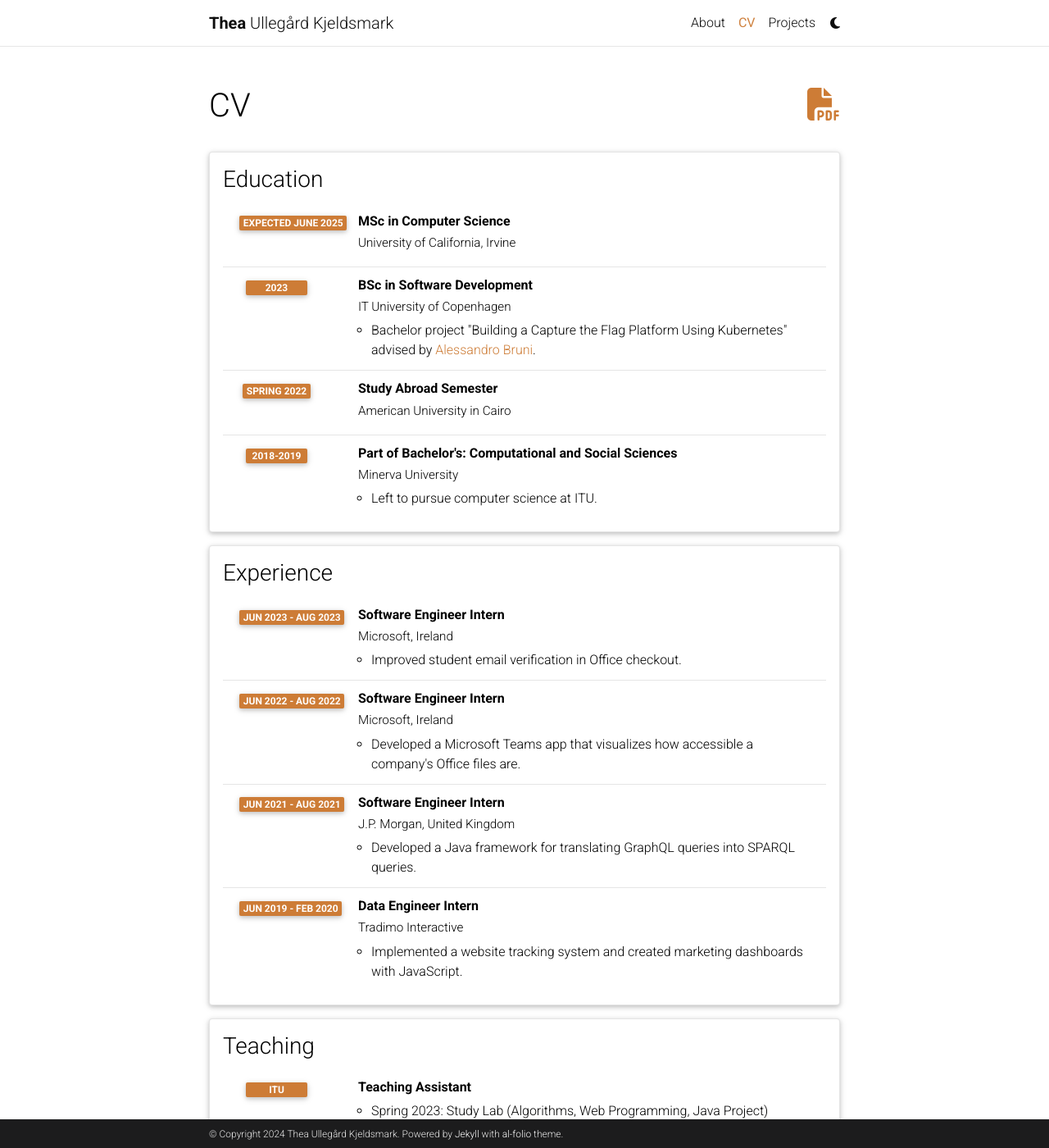
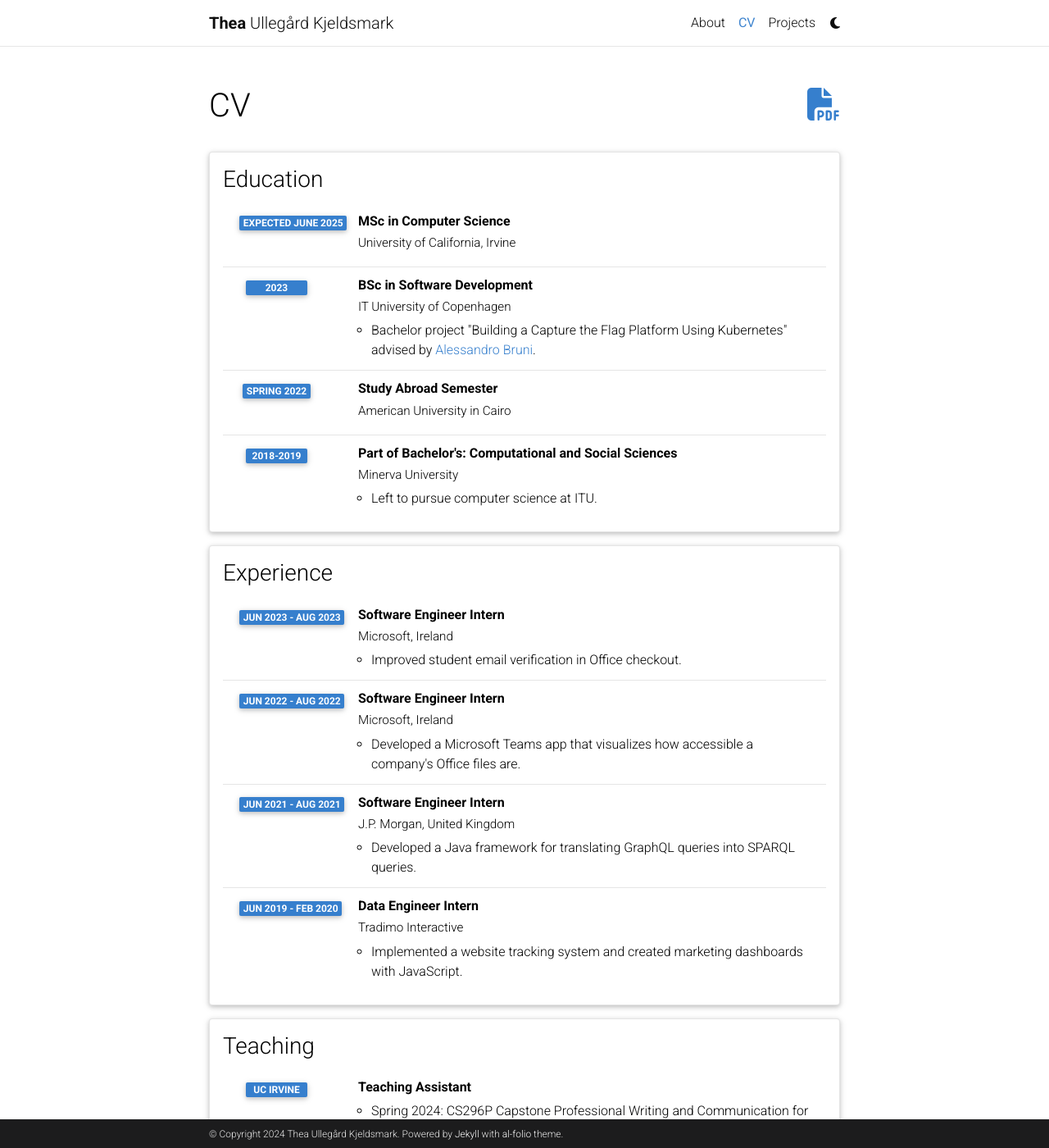
Before and after one commit to theauk/theauk.github.io, a Jekyll site: the page built from _pages/cv.md, in a window 1280 px wide and 1400 px high. Shown: the whole window at 82% size. Built offline with Jekyll 4.4.1, drawn with Linux system fonts in a browser that asks for light colours; comment, search, counter and statistics services are not loaded; a style sheet for code colours, icons or effects is not loaded; some of the changed text lies outside the part shown.

Commit message:
Update colors and layout

```diff
--- a/_data/cv.yml
+++ b/_data/cv.yml
@@ -47,6 +47,12 @@
   contents:
     - title: Teaching Assistant
       institution:
+      year: UC Irvine
+      description:
+        - >
+          Spring 2024: CS296P Capstone Professional Writing and Communication for Computer Science Careers
+    - title: Teaching Assistant
+      institution:
       year: ITU
       description:
         - >
@@ -72,7 +78,7 @@
       institution:
       year: 2023
       description:
-        - Selected as one of two Danish scholars for graduate tuition scholarship (administered by Fulbright Denmark).
+        - Selected by Fulbright Denmark as one of two Danish scholars for a graduate tuition scholarship.
     - title: Danish National Cybersecurity Competition (CTF)
       institution:
       year: Spring 2021
@@ -87,6 +93,6 @@
 - title: Technical Skills
   type: list
   contents:
-    - <u>Languages:</u> Java, Go, C#, F#, C, R, Python, JavaScript, SQL, GraphQL
+    - <u>Languages:</u> Java, Go, C#, F#, C, Python, JavaScript, SQL, GraphQL, R
     - <u>Web Technologies:</u> React, TypeScript, HTML/CSS
     - <u>Tools:</u> Git, Docker, Linux, Kubernetes, Soot
--- a/_sass/_variables.scss
+++ b/_sass/_variables.scss
@@ -18,7 +18,7 @@ $green-color-dark:    #009f06 !default;
 $green-color-light:   #ddffdd !default;
 $green-color-bright:  #11D68B !default;
 $purple-color:        #b509ac !default;
-$orange-color-dark:   #cd7c36 !default;
+$orange-color-dark:   #367fcd !default;
 $light-purple-color:  lighten($purple-color, 25%);
 $pink-color:          #f92080 !default;
 $pink-color-light:    #ffdddd !default;
```
Also changed, not shown: _pages/about.md (+4 -2 lines).
